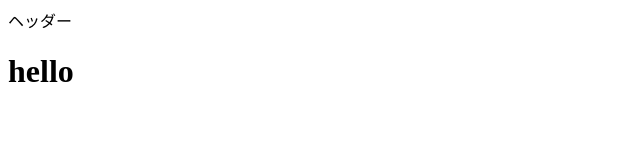
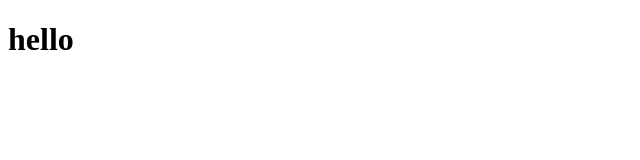
Before and after one commit to tidus1107/git-practice, a plain HTML site: page index.html in a window 1280 px wide. Shown: the whole page, without its empty margins (0-640 px from the left). Drawn offline with Linux system fonts and the light colour scheme.

Commit message:
ヘッダー削除

```diff
--- a/index.html
+++ b/index.html
@@ -6,7 +6,7 @@
     <title>Document</title>
 </head>
 <body>
-    <header>ヘッダー</header>
+
     <h1>hello</h1>
 </body>
 </html>
```
